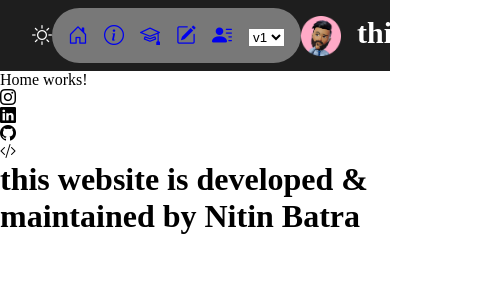
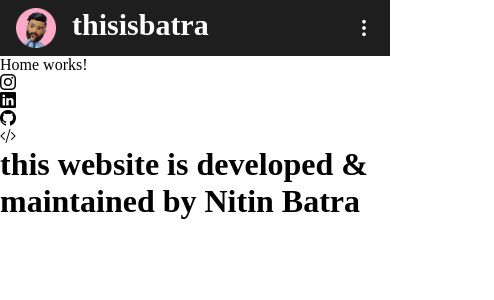
Before and after one commit to thisisbatra/thisisbatra, a React (Create React App) app: page /home in a window 390 px wide. Shown: the top 300 px of the page, 494 px wide, since content can reach past the window. Built offline with nearby package versions, Linux system fonts and the light colour scheme.

Commit message:
making the navbar responsive

```diff
--- a/src/Components/VersionOne/NavBar/NavBar.jsx
+++ b/src/Components/VersionOne/NavBar/NavBar.jsx
@@ -7,12 +7,17 @@ const NavBar = () => {
         let value=e.target.value;
         value==="v1"?navigate('/'):navigate('/comingSoon');
     }
+    let toggleBtn=()=>{
+        let x=document.getElementById("brightnessIcon");
+        let y=document.getElementById("ulList");
+        console.log(x.className+" "+y.className);
+    }
     return (
         <nav className={styles.nav}>
-            <span>
+            <span className={`${styles.brightnessIcon}`} id="brightnessIcon">
                 <i className="bi bi-brightness-high"></i>
             </span>
-            <ul className={styles.list}>
+            <ul className={`${styles.list}`} id="ulList">
                 <li><Link to='/home'><i className="bi bi-house-door"></i></Link></li>
                 <li><Link to='/about'><i className="bi bi-info-circle"></i></Link></li>
                 <li><Link to='/education'><i className="bi bi-mortarboard"></i></Link></li>
@@ -29,6 +34,9 @@ const NavBar = () => {
                 <img src="../assets/meThumb.png" alt="thumbnail"/>
                 <h1>thisisbatra</h1>
             </span>
+            <span className={styles.menuBar} onClick={toggleBtn}>
+                <i className="bi bi-three-dots-vertical"></i>
+            </span>
         </nav>
     );
 }
--- a/src/Components/VersionOne/NavBar/navBeauty.module.css
+++ b/src/Components/VersionOne/NavBar/navBeauty.module.css
@@ -24,3 +24,24 @@
     width: 100%;
     height: 2.5rem;
 }
+.menuBar{
+    display: none;
+}
+@media only screen and (max-width: 600px){
+    .nav{
+        flex-direction: column-reverse;
+        padding: 0.5rem 1rem;
+    }
+    .thumbNail{
+        align-self: flex-start;
+    }
+    .brightnessIcon,.list{
+        display: none;
+    }
+    .menuBar{
+        display: flex;
+        align-self: flex-end;
+        position: absolute;
+        translate: 0 -0.5rem;
+    }
+}
```
